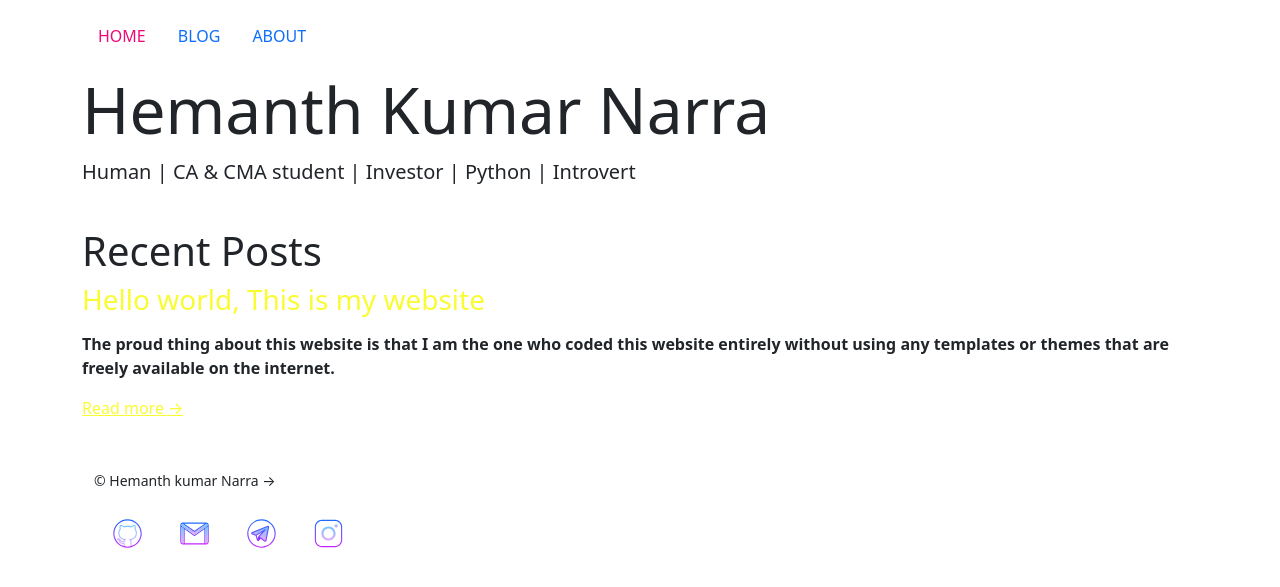
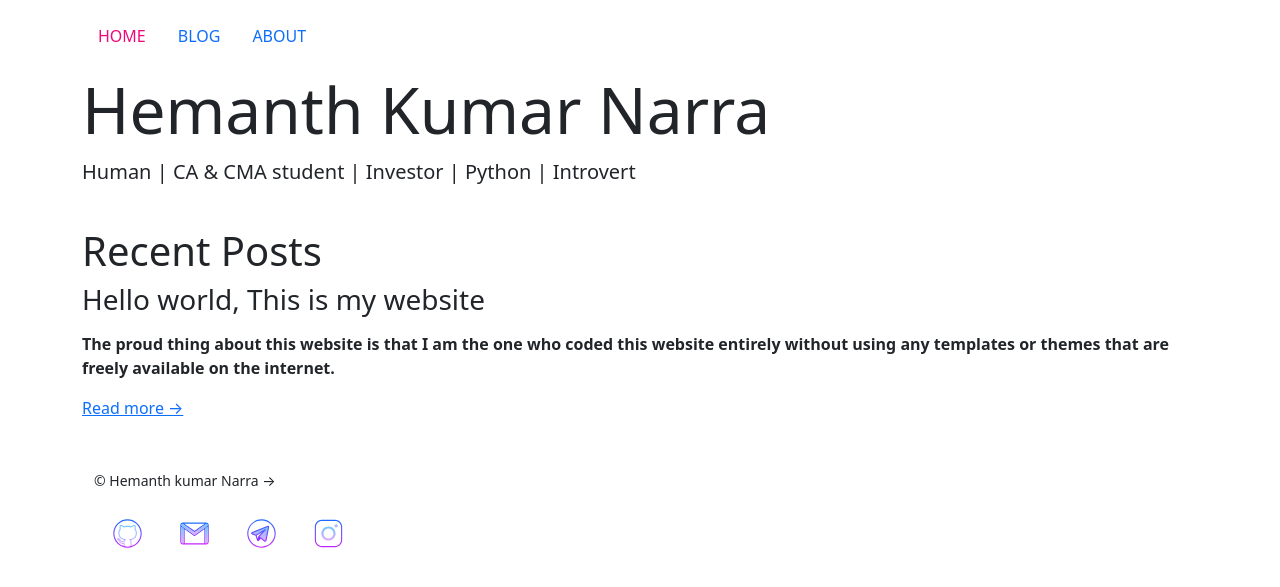
Before and after one commit to hemanthnarra/hemanthnarra.github.io, a Jekyll site: the page built from index.html, in a window 1280 px wide. Shown: the top 587 px of the page. Built offline with Jekyll 4.4.1, drawn with Linux system fonts in a browser that asks for light colours.

Commit message:
style removed

```diff
--- a/blog/index.html
+++ b/blog/index.html
@@ -9,7 +9,7 @@
         <br>
         <ul class="list-unstyled">
             {% for post in site.posts %}
-            <li><span><mark>{{ post.date | date_to_string }}</mark></span> &raquo; <a style="font-size: 1.5em;" href="{{ post.url }}" title="{{ post.title }}">{{ post.title }}</a></li>
+            <li><span><mark>{{ post.date | date_to_string }}</mark></span> &raquo; <a href="{{ post.url }}" title="{{ post.title }}">{{ post.title }}</a></li>
             {% endfor %}
         </ul>
     </div>
--- a/index.html
+++ b/index.html
@@ -11,9 +11,9 @@
     <ul class="list-unstyled">
         {% for post in site.posts %}
         <li>
-            <p style="color: #f9fc32;" class="h3">{{ post.title }}</p>
+            <p class="h3">{{ post.title }}</p>
             <p class="excerpt">{{ post.excerpt }}</p>
-            <p> <a style="color: #f9fc32;" href="{{ post.url }}">Read more &#8594; </a></p>
+            <p> <a href="{{ post.url }}">Read more &#8594; </a></p>
         </li>
         {% endfor %}
     </ul>
```
